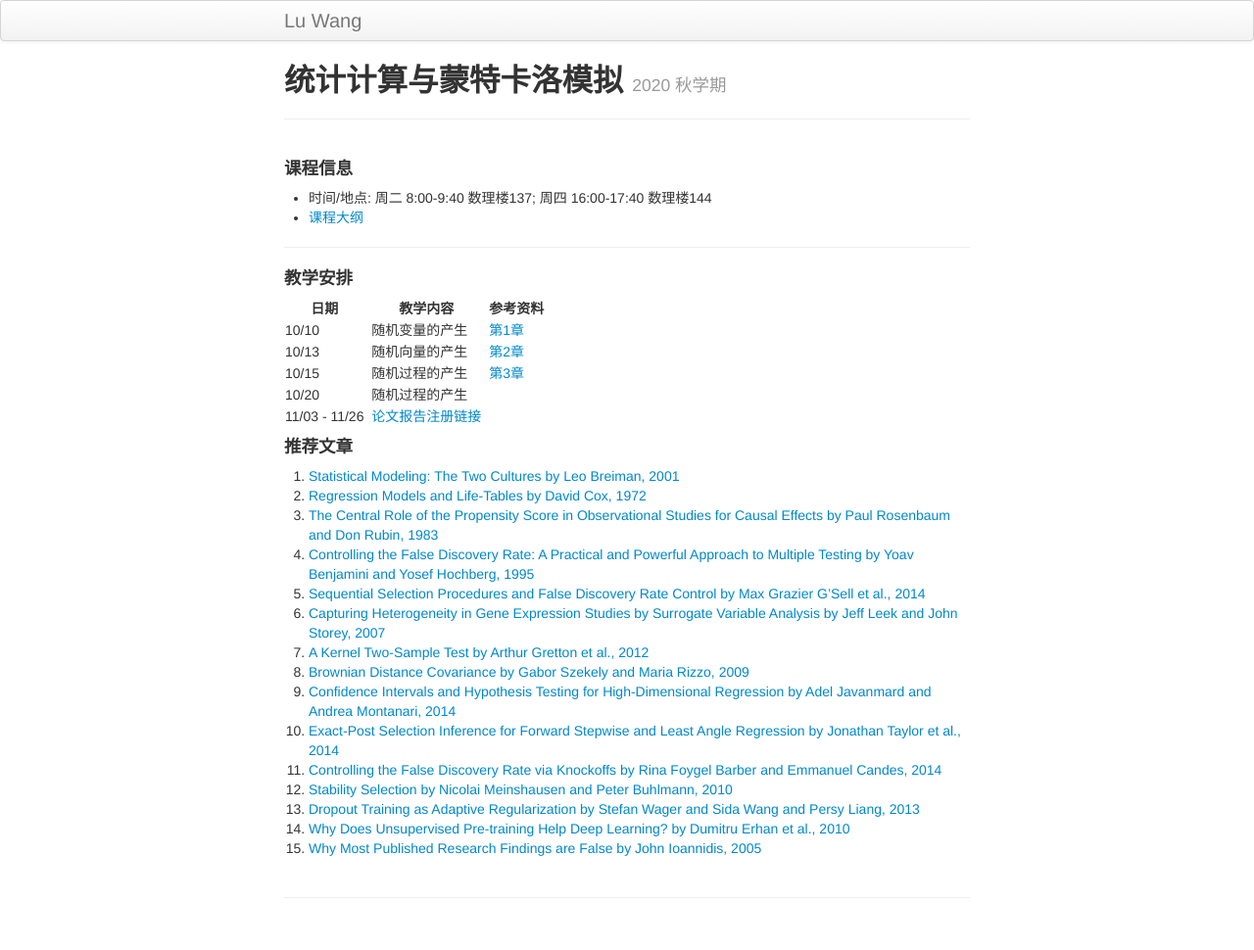
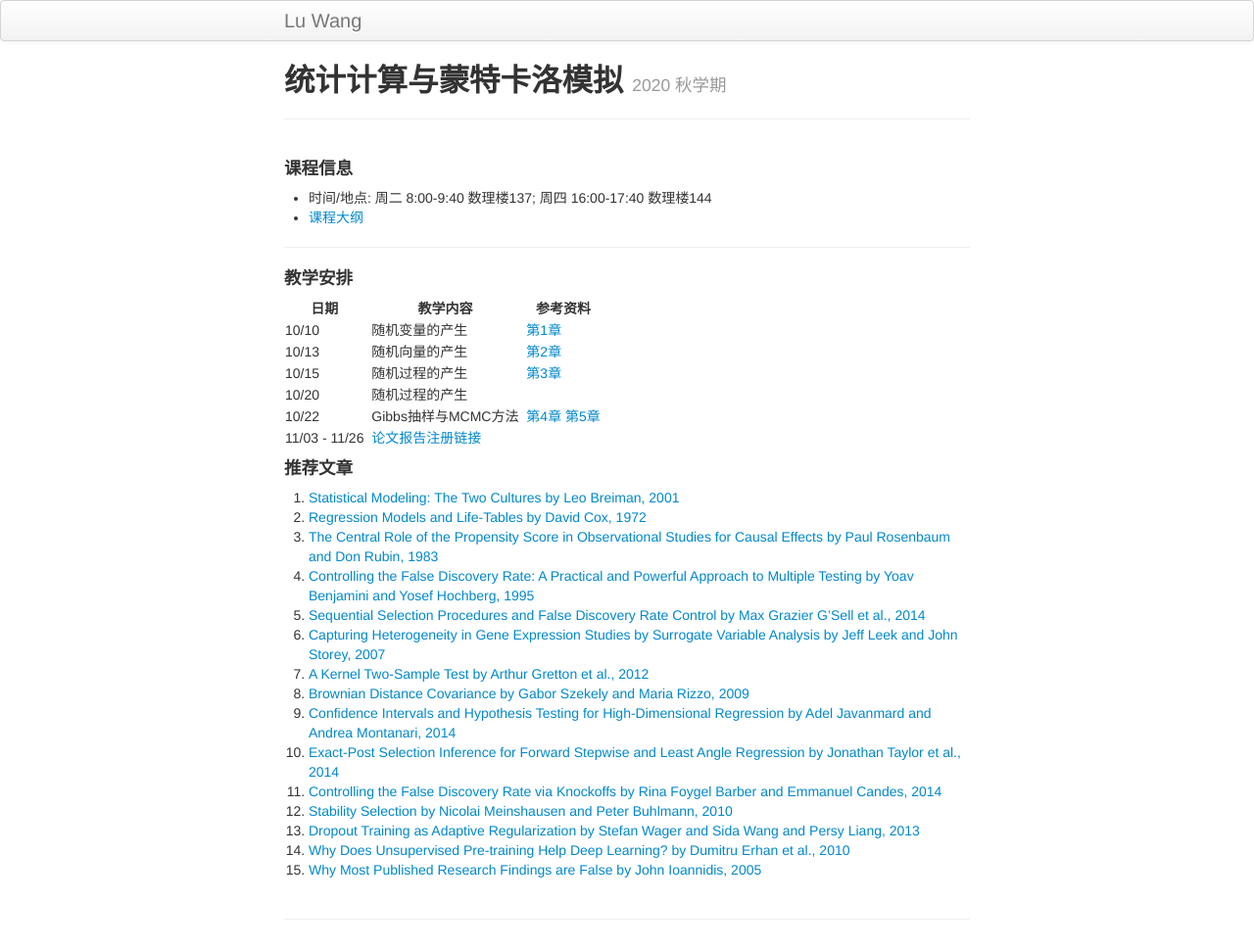
Before and after one commit to wangronglu/StatisticalComputing, a Jekyll site: the page built from index.md, in a window 1280 px wide. Shown: the whole page at 98% size. Built offline with Jekyll 4.4.1, drawn with Linux system fonts in a browser that asks for light colours; before the commit the page ends 948 px from its top, so only the background shows below that.

Commit message:
Update index.md

```diff
--- a/index.md
+++ b/index.md
@@ -18,6 +18,7 @@ description: Course Website
 | 10/13 || 随机向量的产生 || [第2章](Lecture/random_vector_online.pdf) |
 | 10/15 || 随机过程的产生 || [第3章](Lecture/generate_process_online.pdf) |
 | 10/20 || 随机过程的产生 ||  |
+| 10/22 || Gibbs抽样与MCMC方法 || [第4章](Lecture/gibbs_sampler.pdf) [第5章](Lecture/Metropolis-Hastings.pdf)|
 | 11/03 - 11/26 ||  [论文报告注册链接](https://docs.qq.com/sheet/DRHdUU1hIeVB5Z2ln?c=B32A0A0)  ||  |
 
 #### 推荐文章
```
